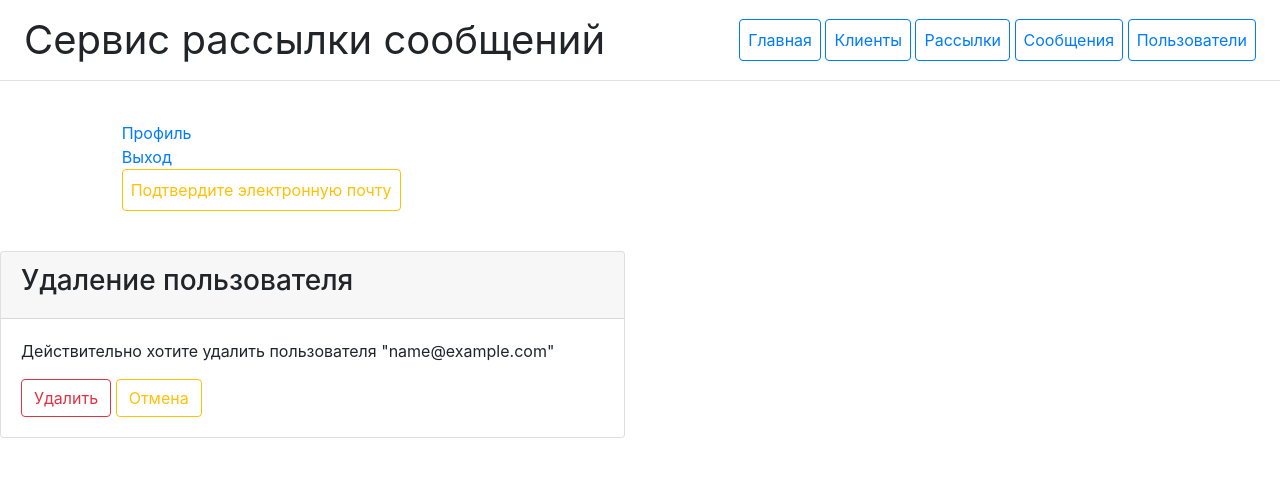
After one commit to MiroshnikOFF/mailing-service, a Django app: page /users/delete/1/ in a window 1280 px wide. The commit adds this page. Shown: the top 477 px of the page. Run offline with Django 4.2, Linux system fonts and the light colour scheme; the visitor is signed in with stand-in values (Sample User, id 1); data comes from the database, SQL or seed files in the repository; some libraries are stand-ins or nearby versions.

Commit message:
refactor users

```diff
--- /dev/null
+++ b/users/templates/users/user_confirm_delete.html
@@ -0,0 +1,21 @@
+{% extends 'service/base.html' %}
+
+{% block content %}
+<form method="post" class="row">
+    <div class="col-6">
+        <div class="card">
+            <div class="card-header">
+                <h3>Удаление пользователя</h3>
+            </div>
+            <div class="card-body">
+                {% csrf_token %}
+                <p>Действительно хотите удалить пользователя "{{ object.email }}"</p>
+                <button type="submit" class="btn btn-outline-danger">
+                    Удалить
+                </button>
+                <a class="btn btn-outline-warning" href="{% url 'users:users_list'%}">Отмена</a>
+            </div>
+        </div>
+    </div>
+</form>
+{% endblock %}
--- a/users/urls.py
+++ b/users/urls.py
@@ -1,8 +1,9 @@
 from django.urls import path
+from django.views.decorators.cache import cache_page
 
 from users.apps import UsersConfig
-from users.views import LoginView, LogoutView, RegisterView, UserUpdateView, email_verification, password_recovery, \
-    UserListView, user_toggle_activity
+from users.views import LoginView, LogoutView, RegisterView, UserProfile, email_verification, password_recovery, \
+    UserListView, user_toggle_activity, UserDitailView, UserDeleteView, UserUpdateView
 
 app_name = UsersConfig.name
 
@@ -10,9 +11,12 @@ urlpatterns = [
     path('', LoginView.as_view(), name='login'),
     path('logout/', LogoutView.as_view(), name='logout'),
     path('register/', RegisterView.as_view(), name='register'),
-    path('profile/', UserUpdateView.as_view(), name='profile'),
+    path('user/<int:pk>/', UserDitailView.as_view(), name='user'),
+    path('profile/', UserProfile.as_view(), name='profile'),
+    path('update/<int:pk>', UserUpdateView.as_view(), name='user_update'),
+    path('delete/<int:pk>/', UserDeleteView.as_view(), name='user_delete'),
     path('verification/', email_verification, name='verification'),
     path('recovery/', password_recovery, name='recovery'),
-    path('users/', UserListView.as_view(), name='users_list'),
+    path('users/', cache_page(60)(UserListView.as_view()), name='users_list'),
     path('user/activity/<int:pk>/', user_toggle_activity, name='user_activity'),
 ]
--- a/users/views.py
+++ b/users/views.py
@@ -1,14 +1,14 @@
 import random
 
 from django.contrib.auth.decorators import permission_required, login_required
-from django.contrib.auth.mixins import LoginRequiredMixin, PermissionRequiredMixin
+from django.contrib.auth.mixins import LoginRequiredMixin, PermissionRequiredMixin, UserPassesTestMixin
 from django.contrib.auth.models import Group
 from django.contrib.auth.views import LoginView as BaseLoginView
 from django.contrib.auth.views import LogoutView as BaseLogoutView
 from django.core.mail import send_mail
 from django.shortcuts import render, redirect
 from django.urls import reverse_lazy, reverse
-from django.views.generic import CreateView, UpdateView, ListView
+from django.views.generic import CreateView, UpdateView, ListView, DetailView, DeleteView
 
 from config import settings
 from users.forms import UserRegisterForm, UserForm
@@ -16,12 +16,20 @@ from users.models import User
 
 
 class RegisterView(CreateView):
+    """Контроллер для регистрации пользователя"""
+
     model = User
     form_class = UserRegisterForm
     success_url = reverse_lazy('users:login')
     template_name = 'users/register.html'
 
     def form_valid(self, form):
+        """
+        Создает пароль для подтверждения email, сохраняет его в объекте пользователя
+        и отправляет на email указанный при регистрации.
+        Сохраняет пользователя в группе user.
+        """
+
         user = form.save()
         key = ''.join([str(random.randint(0, 9)) for _ in range(12)])
         user.key = key
@@ -37,9 +45,16 @@ class RegisterView(CreateView):
 
 
 class LoginView(BaseLoginView):
+    """Контроллер для входа пользователя"""
+
     template_name = 'users/login.html'
 
     def get_success_url(self):
+        """
+        Если email пользователя верифицирован, перенаправляет на главную страницу,
+        иначе перенаправляет на страницу верификации email.
+        """
+
         user = self.request.user
         if user.is_verified:
             return reverse('service:home')
@@ -47,20 +62,67 @@ class LoginView(BaseLoginView):
 
 
 class LogoutView(BaseLogoutView):
+    """Контроллер для выхода пользователя"""
+
     pass
 
 
-class UserUpdateView(LoginRequiredMixin, UpdateView):
+class UserDitailView(LoginRequiredMixin, DetailView):
+    """Контроллер для вывода информации о пользователе"""
+
     model = User
-    success_url = reverse_lazy('users:profile')
+
+
+class UserProfile(LoginRequiredMixin, UpdateView):
+    """Контроллер для редактирования своего профиля текущим пользователем"""
+
+    model = User
     form_class = UserForm
 
     def get_object(self, queryset=None):
+        """Возвращает объект текущего пользователя"""
+
         return self.request.user
+
+    def get_success_url(self):
+        """Возвращает на страницу вывода информации о пользователе"""
+
+        return reverse('users:user', args=[self.object.id])
+
+
+class UserUpdateView(LoginRequiredMixin, UserPassesTestMixin, UpdateView):
+    """Контроллер для редактирования пользователя"""
+
+    model = User
+    form_class = UserForm
+    success_url = reverse_lazy('users:users_list')
+
+    def test_func(self):
+        """Задает доступ к редактированию пользователя только для суперпользователя"""
+
+        return self.request.user.is_superuser
+
+
+class UserDeleteView(LoginRequiredMixin, UserPassesTestMixin, DeleteView):
+    """Контроллер для удаления пользователя"""
+
+    model = User
+    success_url = reverse_lazy('users:users_list')
+
+    def test_func(self):
+        """Задает доступ к удалению пользователя только для суперпользователя"""
+
+        return self.request.user.is_superuser
 
 
 @login_required
 def email_verification(request):
+    """
+    Верифицирует email пользователя. Если введенный пользователем код не верный, перенаправляет на
+    страницу где сообщается что код не верный. Если код верный, перенаправляет на страницу где сообщается
+    что код верный и устанавливает True в поле 'is_verified' пользователя.
+    """
+
     if request.method == 'POST':
         input_key = request.POST.get('key')
         try:
@@ -73,8 +135,13 @@ def email_verification(request):
     return render(request, 'users/verification.html')
 
 
-@login_required
 def password_recovery(request):
+    """
+    Формирует новый пароль и пытается выслать его на email введенный пользователем.
+    Если пользователь с таким email не зарегистрирован, перенаправляет на страницу где об этом сообщается.
+    Если пользователь найден, высылает на его email новый пароль.
+    """
+
     if request.method == 'POST':
         new_password = ''.join([str(random.randint(0, 9)) for _ in range(12)])
         input_email = request.POST.get('email')
@@ -94,14 +161,22 @@ def password_recovery(request):
     return render(request, 'users/password_recovery.html')
 
 
-class UserListView(LoginRequiredMixin, PermissionRequiredMixin, ListView):
-    permission_required = 'users.view_user'
+class UserListView(LoginRequiredMixin, UserPassesTestMixin, ListView):
+    """Контроллер для вывода списка пользователей"""
+
     model = User
+
+    def test_func(self):
+        """Задает доступ к списку пользователей только для персонала"""
+
+        return self.request.user.is_staff
 
 
 @login_required
 @permission_required('users.set_is_active_user')
 def user_toggle_activity(request, pk):
+    """Блокирует/активирует пользователя"""
+
     user = User.objects.get(pk=pk)
     if user.is_active:
         user.is_active = False
```
Also changed, not shown: users/templates/users/user_detail.html (added, +52 -0 lines), users/templates/users/user_list.html (+3 -5 lines).
